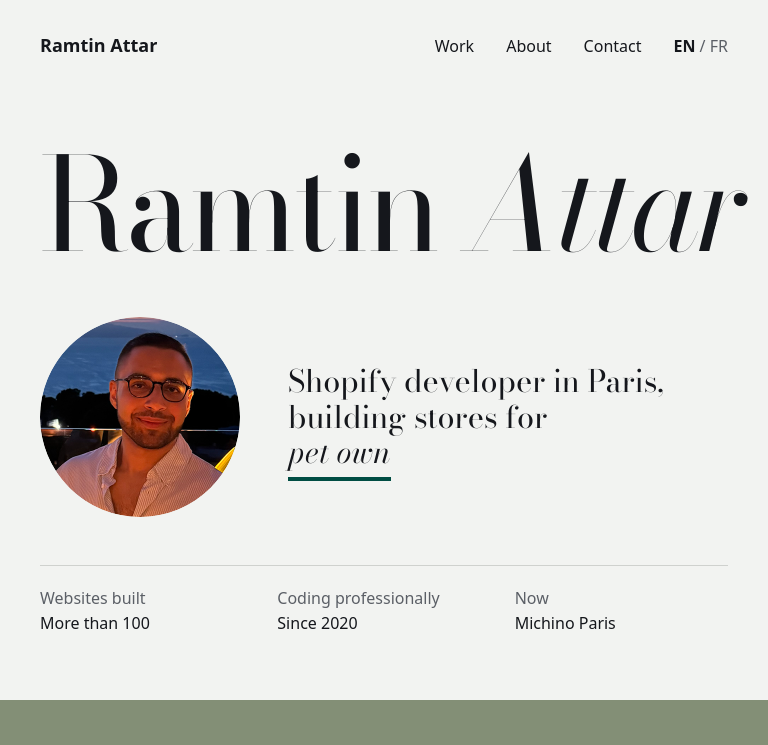
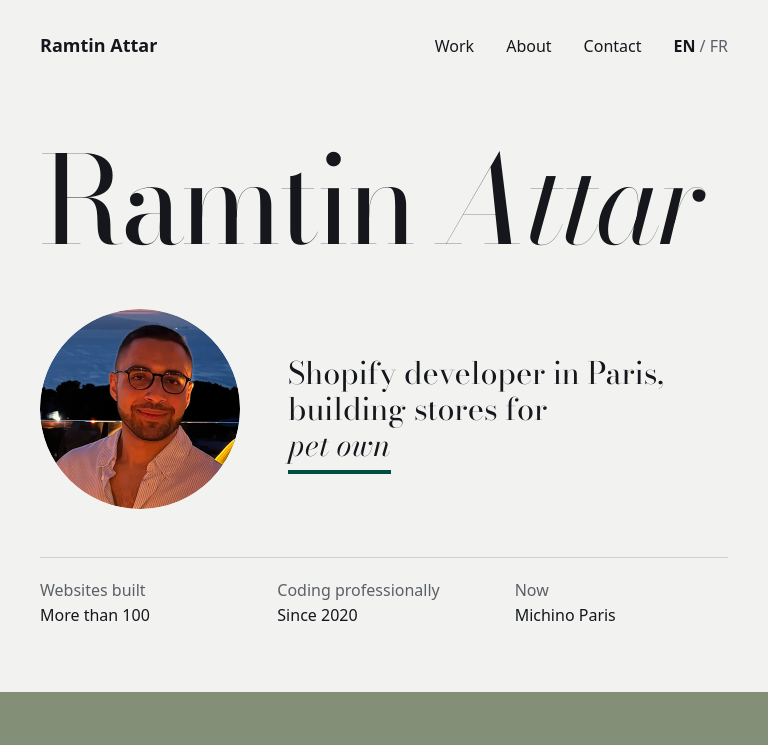
Before and after one commit to ramtinattar/ramtinattar.dev, a website: page docs/index.html in a window 768 px wide. Shown: the top 745 px of the page. Drawn offline with nearby package versions, Linux system fonts and the light colour scheme; a web font is replaced by a local one.

Commit message:
small css

```diff
--- a/docs/style.css
+++ b/docs/style.css
@@ -525,7 +525,7 @@ em {
     }
 
     .hero-title {
-        font-size: min(16.8vw, 194px);
+        font-size: min(15.8vw, 194px);
         white-space: nowrap;
     }
 
```
